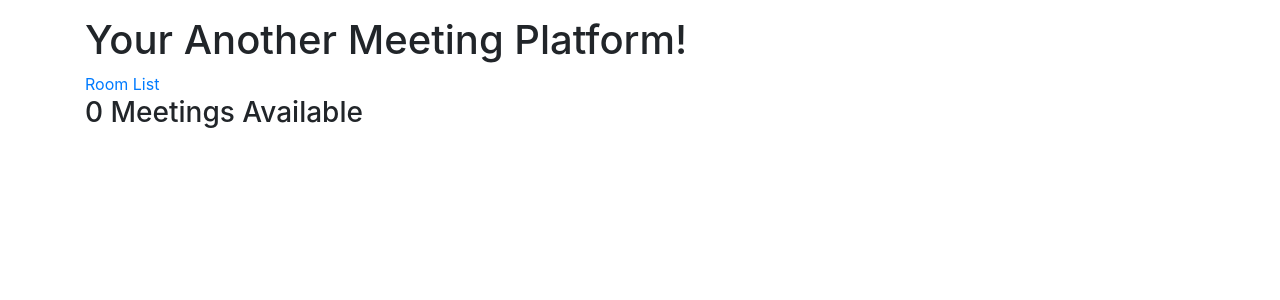
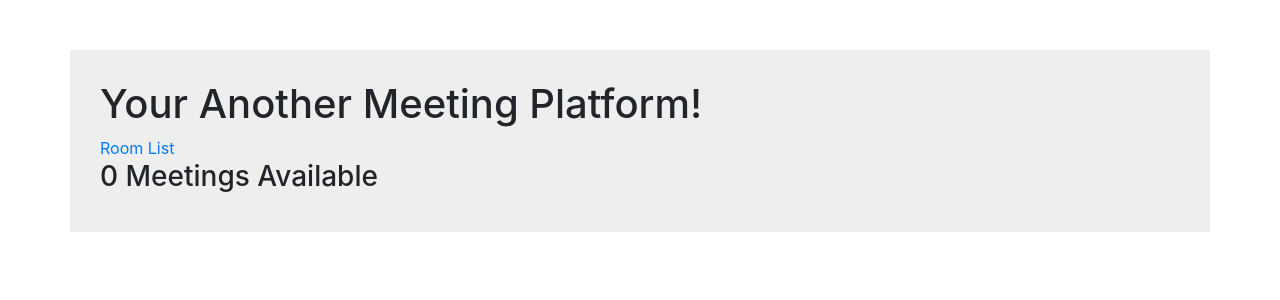
Before and after one commit to japial/meet-django, a Django app: page / in a window 1280 px wide. Shown: the top 300 px of the page. Run offline with Django 3.2, Linux system fonts and the light colour scheme; data that the repository does not hold is empty; some libraries are stand-ins or nearby versions.

Commit message:
Static Files

```diff
--- /dev/null
+++ b/website/static/website/style.css
@@ -0,0 +1,5 @@
+.container{
+ margin-top:50px;
+ padding:30px;
+ background-color:#EEE;
+}
--- a/templates/layouts/base.html
+++ b/website/templates/layouts/base.html
@@ -1,3 +1,4 @@
+{% load static %}
 <!doctype html>
 <html lang="en">
   <head>
@@ -7,11 +8,12 @@
 
     <!-- Bootstrap CSS -->
     <link rel="stylesheet" href="https://stackpath.bootstrapcdn.com/bootstrap/4.5.2/css/bootstrap.min.css" integrity="sha384-JcKb8q3iqJ61gNV9KGb8thSsNjpSL0n8PARn9HuZOnIxN0hoP+VmmDGMN5t9UJ0Z" crossorigin="anonymous">
-
+    <link rel="stylesheet" href="{% static 'website/style.css' %}">
+     {% block page_styles %}{% endblock %}
     <title>Welcome Meeting!</title>
   </head>
   <body>
-    <div class="container py-3">
+    <div class="container">
         {% block content %}{% endblock %}
     </div>
 
```
Also changed, not shown: meeting_planner/settings.py (line endings or trailing spaces).
